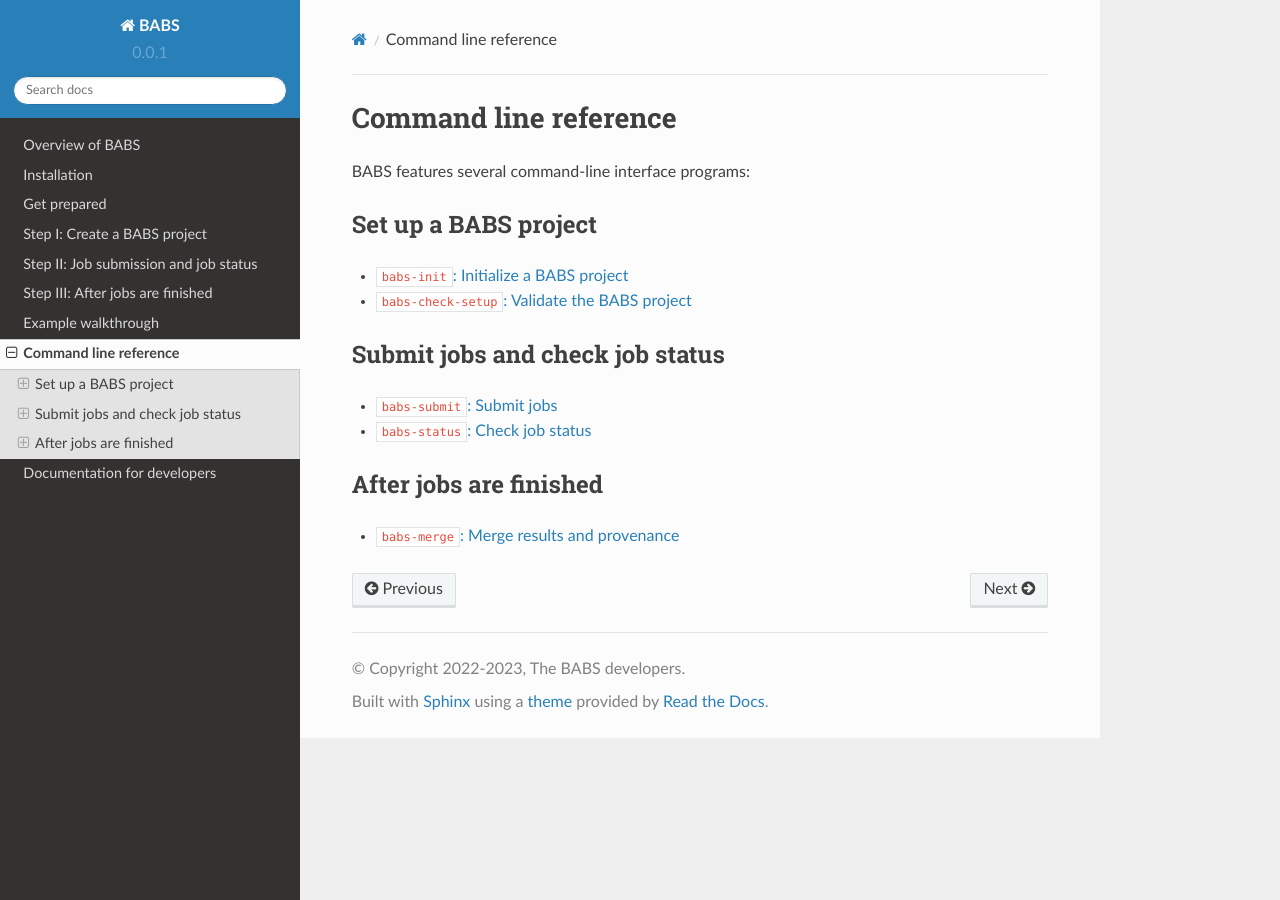
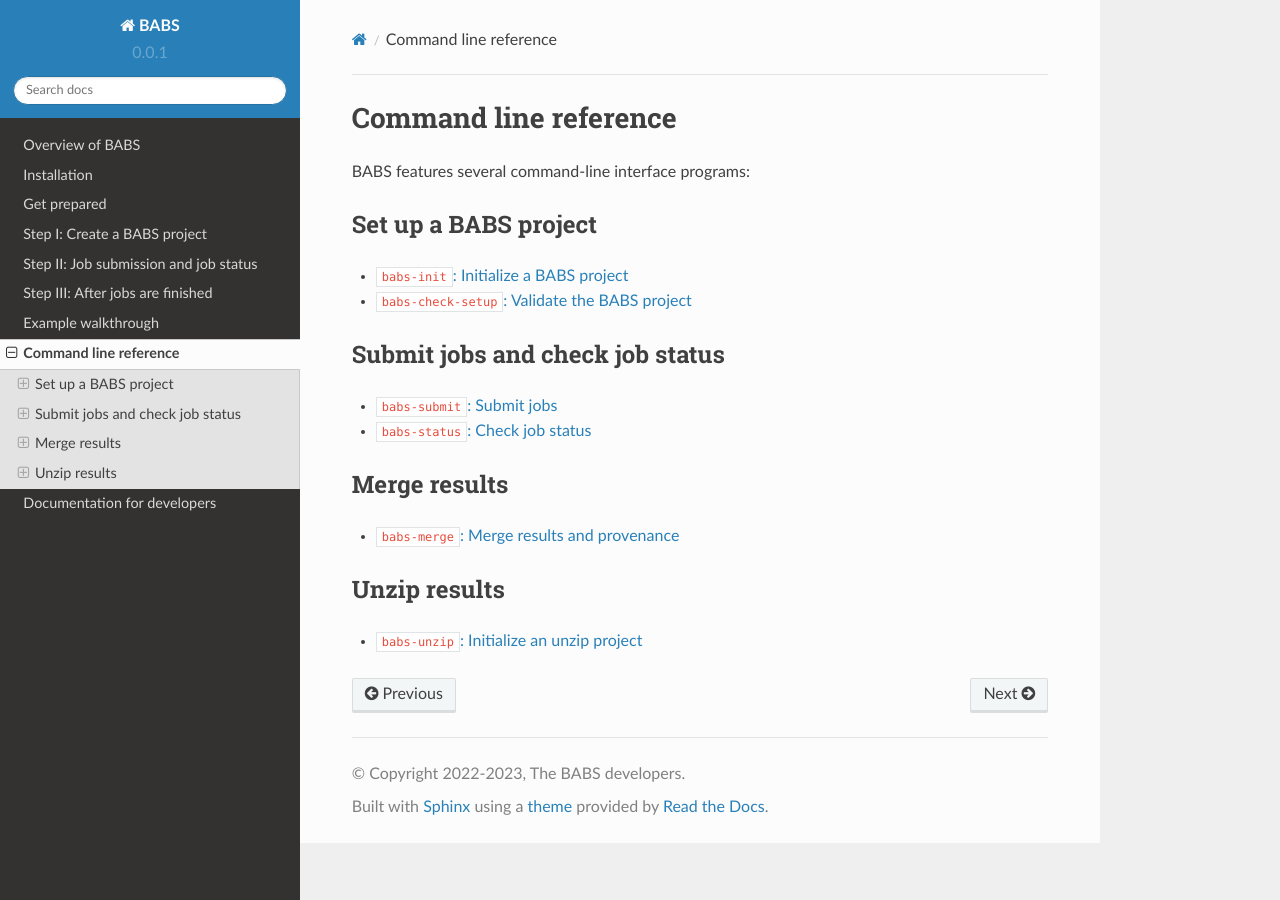
Before and after one commit to PennLINC/babs, a Sphinx documentation site: the page built from docs/source/cli.rst, in a window 1280 px wide. Built offline with Sphinx 7.4.7 and the Read the Docs theme 2.0.0, drawn with Linux system fonts in a browser that asks for light colours.

Commit message:
add babs-unzip CLI docs

```diff
--- a/docs/source/cli.rst
+++ b/docs/source/cli.rst
@@ -27,10 +27,18 @@ Submit jobs and check job status
    babs-submit
    babs-status
 
-After jobs are finished
+Merge results
 ===========================
 
 .. toctree::
    :maxdepth: 1
 
    babs-merge
+
+Unzip results
+===========================
+
+.. toctree::
+   :maxdepth: 1
+
+   babs-unzip
```
Also changed, not shown: docs/source/babs-unzip.rst (added, +13 -0 lines), 1 other file.
